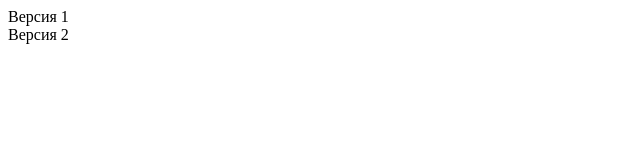
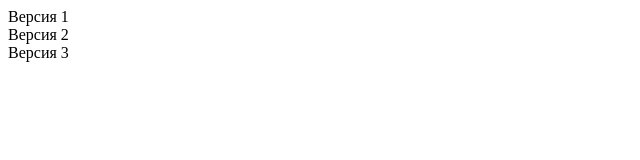
Before and after one commit to Fi11ini/test-project, a plain HTML site: page index.html in a window 1280 px wide. Shown: the full height of the page, 0-640 px from the left. Drawn offline with Linux system fonts and the light colour scheme.

Commit message:
Version 3

```diff
--- a/index.html
+++ b/index.html
@@ -9,5 +9,6 @@
 <body>
     <header>Версия 1</header>
     <main>Версия 2</main>
+    <footer>Версия 3</footer>
 </body>
 </html>
```
